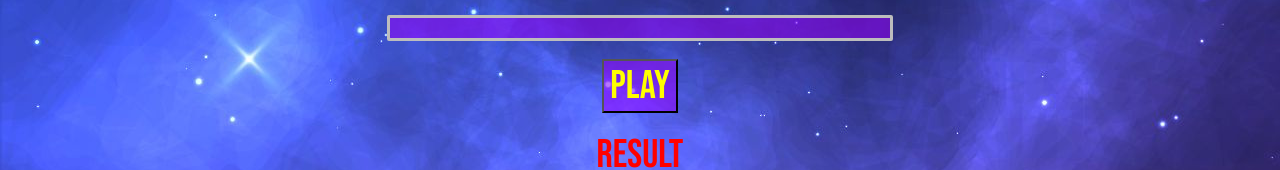
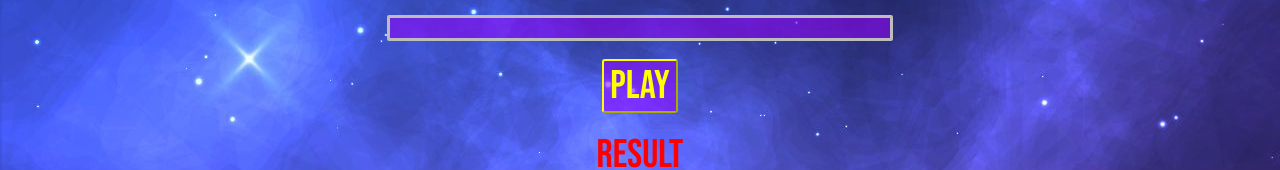
Before and after one commit to smcneill47/smcneill47-rock_paper_spock_game, a plain HTML site: page index.html in a window 1280 px wide. In both pictures the pointer is over the button "Play". Shown: the part 482-652 px from the top of the page. Drawn offline with Linux system fonts and the light colour scheme; a web font is replaced by a local one.

Commit message:
add style to button

```diff
--- a/assets/style.css
+++ b/assets/style.css
@@ -56,7 +56,13 @@ h1 {
     background-color:rgba(153, 0, 255, 0.534);
 }
 
-/**Provides a smaller style for respomsive design on devices beneath 550px*/
+#play:hover{
+    border-color: yellow;
+    border-radius: 3px;
+}
+
+
+/**Provides a smaller style for responsive design on devices beneath 550px*/
 
 @media only screen and (max-width: 550px){
 
```
